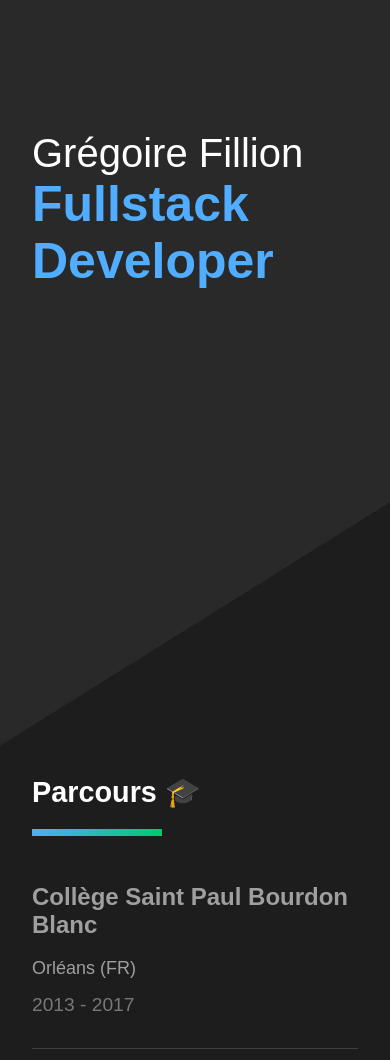
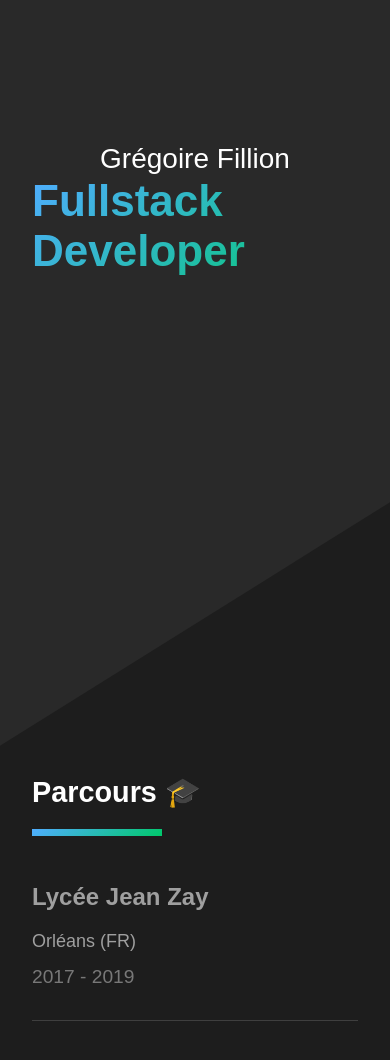
Before and after one commit to gregflln/gregflln.github.io, a plain HTML site: page index.html in a window 390 px wide. Shown: the part 220-1280 px from the top of the page. Drawn offline with Linux system fonts and the light colour scheme.

Commit message:
amélioration multiples et mise a jour du CV format classique

```diff
--- a/index.html
+++ b/index.html
@@ -20,11 +20,6 @@
             <div class="heading">Parcours 🎓</div>
             <div class="subline"></div>
             <div class="list_container">
-            <div class="list_item">
-                <div class="what">Collège Saint Paul Bourdon Blanc</div>
-                <div class="where">Orléans (FR)</div>
-                <time>2013 - 2017</time>
-            </div>
             <div class="list_item">
                 <div class="what">Lycée Jean Zay</div>
                 <div class="where">Orléans (FR)</div>
--- a/style.css
+++ b/style.css
@@ -58,7 +58,7 @@ html, body
     height: 50vh;
     min-height: 300px;
     display: flex;
-    align-items: start;
+    align-items: center;
     justify-content: center;
     flex-direction: column;
 }
@@ -70,8 +70,10 @@ html, body
 .hero .exergue
 {
     font-weight: bold;
-    color:var(--primary-color);
-    font-size: 50px;
+    font-size: 4rem;
+    background-image: var(--gradient);
+    background-clip: text;
+    -webkit-text-fill-color: transparent;
 }
 /*Menu*/
 .menu
@@ -139,7 +141,7 @@ html, body
 }
 div:hover > .subline, div.hover_js > .subline
 {
-    width:60%;
+    width:45%;
     background-color: var(--primary-color);
 }
 /*conteneur des listes*/
@@ -156,10 +158,17 @@ div:hover > .subline, div.hover_js > .subline
     padding: 2rem 0;
 
 }
+/*
 .list_item:hover > .what, .list_item.hover_js > .what
 {
     font-size: 1.6rem;
     color:var(--light);
+}
+*/
+.list_item:hover > .what, .list_item.hover_js > .what
+{
+    color: var(--light);
+    font-size: 1.55rem;
 }
 .list_item > div, time
 {
@@ -252,7 +261,7 @@ time
 - Pas de hauteurs fixent sur les textes animées, ca pose des soucies de sauts de ligne sur mobile
 */
 
-@media screen and (max-width: 700px)
+@media screen and (max-width: 750px)
 {
     .hero
     {
@@ -276,4 +285,12 @@ time
     {
         height: fit-content;
     }
+    .hero span.exergue
+    {
+        font-size: 2.75rem;
+    }
+    .hero span.name
+    {
+        font-size: 1.75rem;
+    }
 }
```
Also changed, not shown: 1 other file.
